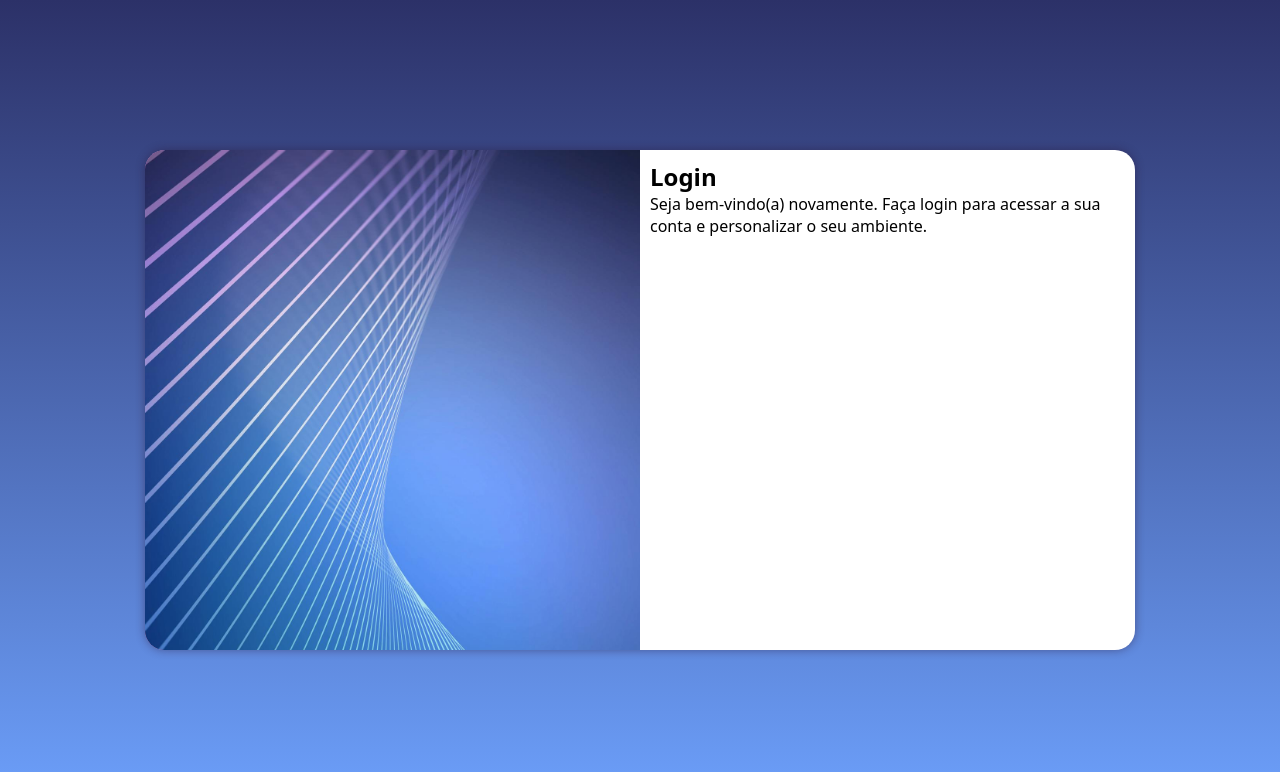
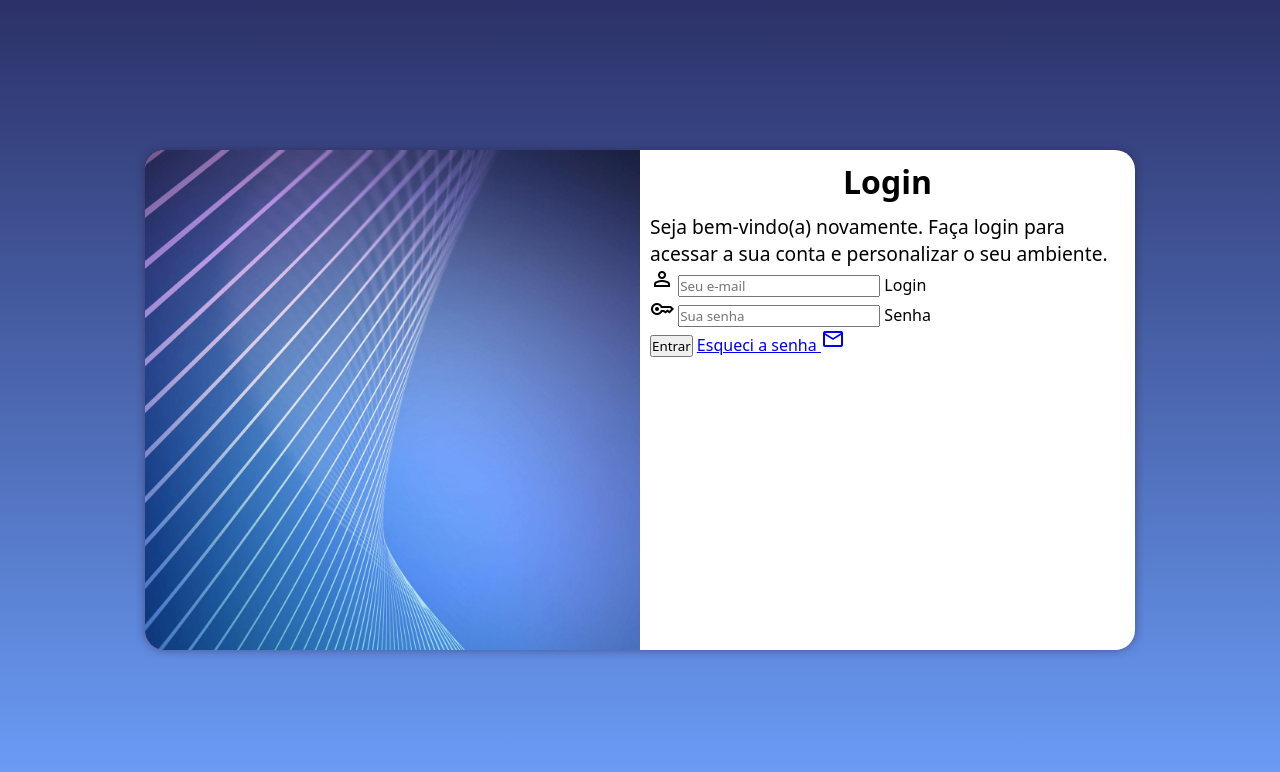
Before and after one commit to cassianoRR01/projeto-login, a plain HTML site: page index.html in a window 1280 px wide. Drawn offline with nearby package versions, Linux system fonts and the light colour scheme.

Commit message:
formulario adicionado

```diff
--- a/estilos/media-queries.css
+++ b/estilos/media-queries.css
@@ -19,6 +19,7 @@
         float: right;
         width: 70%;
     }
+
 }
 
 
@@ -40,4 +41,13 @@
         float: right;
         width: 50%;
     }
+
+    div#formulario h1 {
+   font-size: 2em;
+    }
+
+    div#formulario p {
+   font-size: 1.2em;
+    }
+
 }
--- a/estilos/style.css
+++ b/estilos/style.css
@@ -53,3 +53,12 @@ Lilás: #5f2c82
     display: block;
     padding: 10px;
  }
+
+ div#formulario h1 {
+   text-align: center;
+   margin-bottom: 10px;
+ }
+
+ div#formulario p {
+   font-size: 0.8em;
+ }
--- a/index.html
+++ b/index.html
@@ -4,6 +4,7 @@
     <meta charset="UTF-8">
     <meta name="viewport" content="width=device-width, initial-scale=1.0">
     <title>Document</title>
+    <link rel="stylesheet" href="https://fonts.googleapis.com/css2?family=Material+Symbols+Outlined">
     <link rel="stylesheet" href="estilos/style.css">
     <link rel="stylesheet" href="estilos/media-queries.css">
 </head>
@@ -11,7 +12,7 @@
     <main>
         <section id="login">
             <div id="imagem">
-
+                <!-- Imagem em CSS -->
             </div>
 
             <div id="formulario">
@@ -19,7 +20,39 @@
 
                 <p>Seja bem-vindo(a) novamente. Faça login para acessar a sua conta e personalizar o seu ambiente.</p>
 
-                <form action="login.php" method="post">
+                <form action="login.php" method="post" autocomplete="on">
+                    <div class="campo">
+                        <span class="material-symbols-outlined">
+                        person
+                        </span>
+
+                        <input type="email" name="login" id="ilogin" placeholder="Seu e-mail" autocomplete="email" required maxlength="30">
+
+                        <label for="ilogin">Login</label>
+
+                    </div>
+
+                    <div class="campo">
+                        <span class="material-symbols-outlined">
+                        key
+                        </span>
+
+                        <input type="password" name="senha" id="isenha" placeholder="Sua senha" autocomplete="current-password" required minlength="8" maxlength="20">
+
+                        <label for="isenha">Senha</label>
+
+                    </div>
+
+                    <input type="submit" value="Entrar">
+
+                    <a href="esqueci.html">
+                        Esqueci a senha
+
+                        <span class="material-symbols-outlined">
+                        mail
+                        </span>
+
+                    </a>
 
                 </form>
             </div>
```
